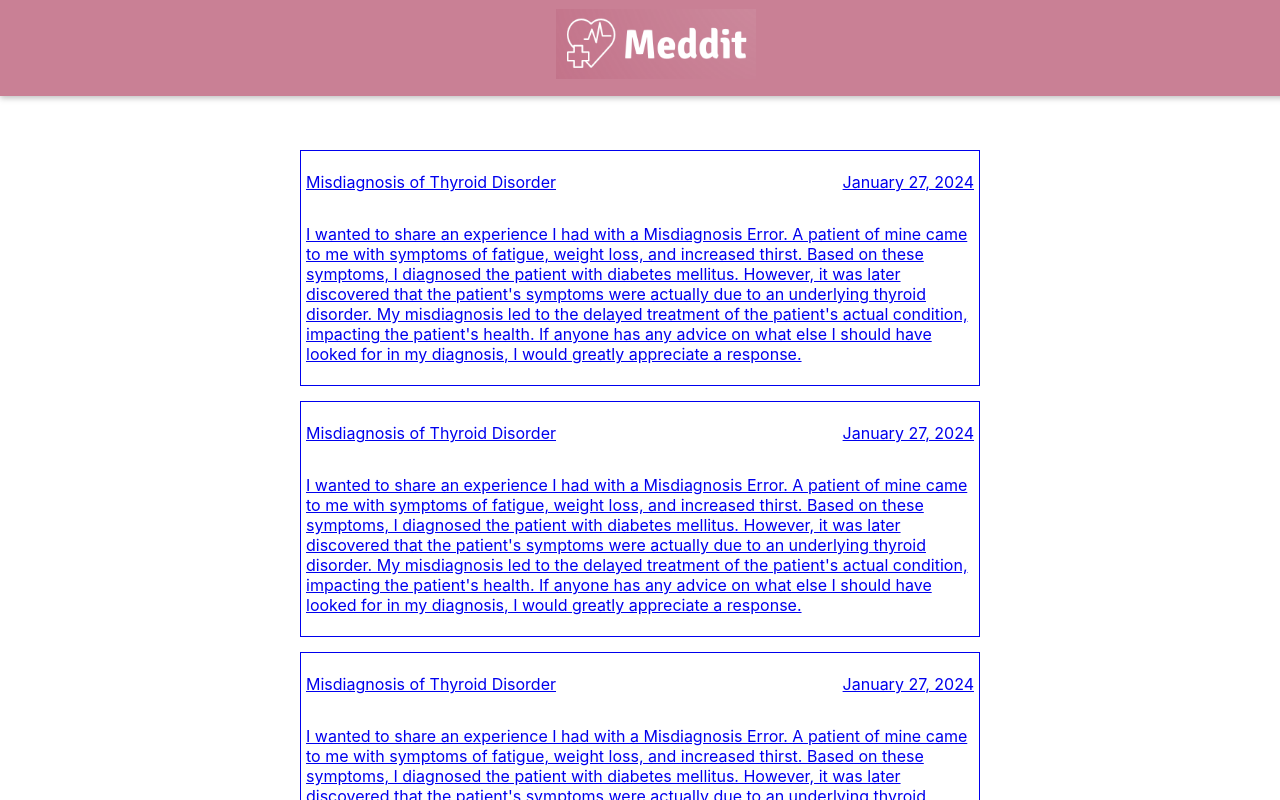
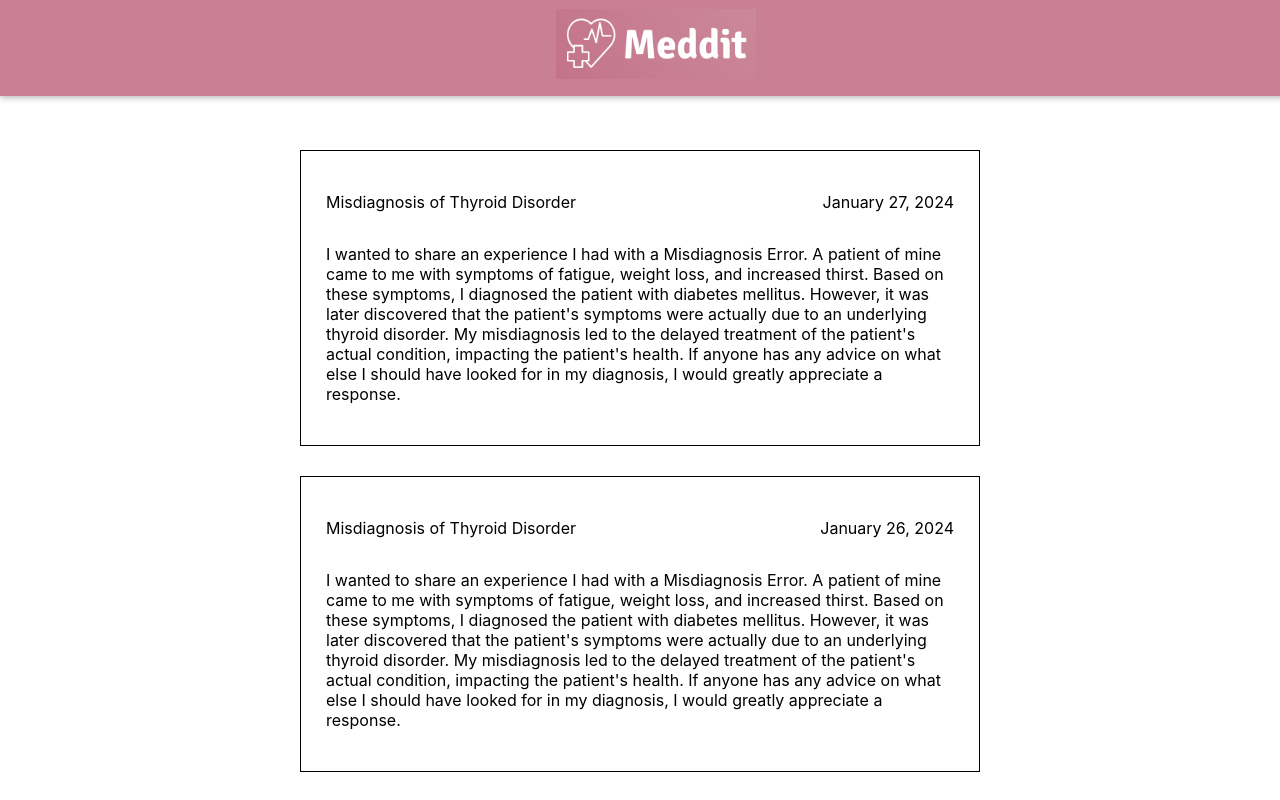
Before and after one commit to Raviteja-Tammana/Meddit, a React (Create React App) app in the folder Frontend/meddit_frontend/: page /feed in a window 1280 px wide. Shown: the top 800 px of the page. Built offline with nearby package versions, Linux system fonts and the light colour scheme.

Commit message:
post border styling

```diff
--- a/Frontend/meddit_frontend/src/feed/Post.css
+++ b/Frontend/meddit_frontend/src/feed/Post.css
@@ -8,8 +8,8 @@
     display: block;
     margin-left: 300px;
     margin-right: 300px;
-    margin-top: 15px;
-    margin-bottom: 15px;
+    margin-top: 30px;
+    margin-bottom: 30px;
     border: 1px solid;
-    padding: 5px;
+    padding: 25px;
 }
--- a/Frontend/meddit_frontend/src/feed/Post.js
+++ b/Frontend/meddit_frontend/src/feed/Post.js
@@ -4,7 +4,6 @@ import './Post.css'
 
 const Post = props => {
     return(
-        <Link to='/feed/{props.id}'>
             <div className="post">
                 <div className="post-header">
                         <p>{props.title}</p>
@@ -16,7 +15,6 @@ const Post = props => {
                     </p>
                 </div>
             </div>
-        </Link>
     )
 }
 
--- a/Frontend/meddit_frontend/src/feed/data.js
+++ b/Frontend/meddit_frontend/src/feed/data.js
@@ -6,23 +6,23 @@ const DUMMY_DATA = [
         title: 'Misdiagnosis of Thyroid Disorder',
         user: 'monkeyman',
         date: 'January 27, 2024',
-        likes: '5',
+        likes: '78',
         content: 'I wanted to share an experience I had with a Misdiagnosis Error. A patient of mine came to me with symptoms of fatigue, weight loss, and increased thirst. Based on these symptoms, I diagnosed the patient with diabetes mellitus. However, it was later discovered that the patient\'s symptoms were actually due to an underlying thyroid disorder. My misdiagnosis led to the delayed treatment of the patient\'s actual condition, impacting the patient\'s health. If anyone has any advice on what else I should have looked for in my diagnosis, I would greatly appreciate a response.'
     },
     {
         postID: 'kothi baby',
         title: 'Misdiagnosis of Thyroid Disorder',
         user: 'monkeyman',
-        date: 'January 27, 2024',
-        likes: '5',
+        date: 'January 26, 2024',
+        likes: '68',
         content: 'I wanted to share an experience I had with a Misdiagnosis Error. A patient of mine came to me with symptoms of fatigue, weight loss, and increased thirst. Based on these symptoms, I diagnosed the patient with diabetes mellitus. However, it was later discovered that the patient\'s symptoms were actually due to an underlying thyroid disorder. My misdiagnosis led to the delayed treatment of the patient\'s actual condition, impacting the patient\'s health. If anyone has any advice on what else I should have looked for in my diagnosis, I would greatly appreciate a response.'
     },
     {
         postID: 'kothi baby',
         title: 'Misdiagnosis of Thyroid Disorder',
         user: 'monkeyman',
-        date: 'January 27, 2024',
-        likes: '5',
+        date: 'January 25, 2024',
+        likes: '267',
         content: 'I wanted to share an experience I had with a Misdiagnosis Error. A patient of mine came to me with symptoms of fatigue, weight loss, and increased thirst. Based on these symptoms, I diagnosed the patient with diabetes mellitus. However, it was later discovered that the patient\'s symptoms were actually due to an underlying thyroid disorder. My misdiagnosis led to the delayed treatment of the patient\'s actual condition, impacting the patient\'s health. If anyone has any advice on what else I should have looked for in my diagnosis, I would greatly appreciate a response.'
     }
 ]
```
